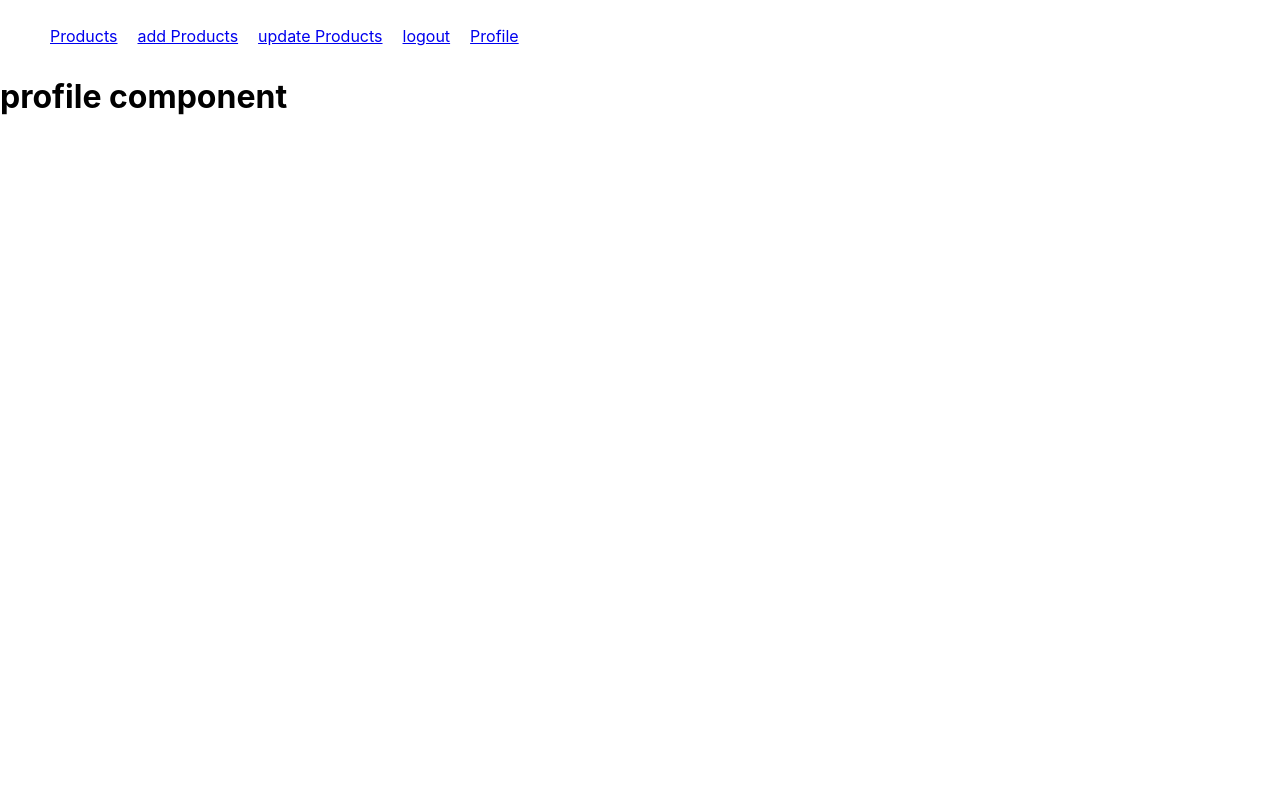
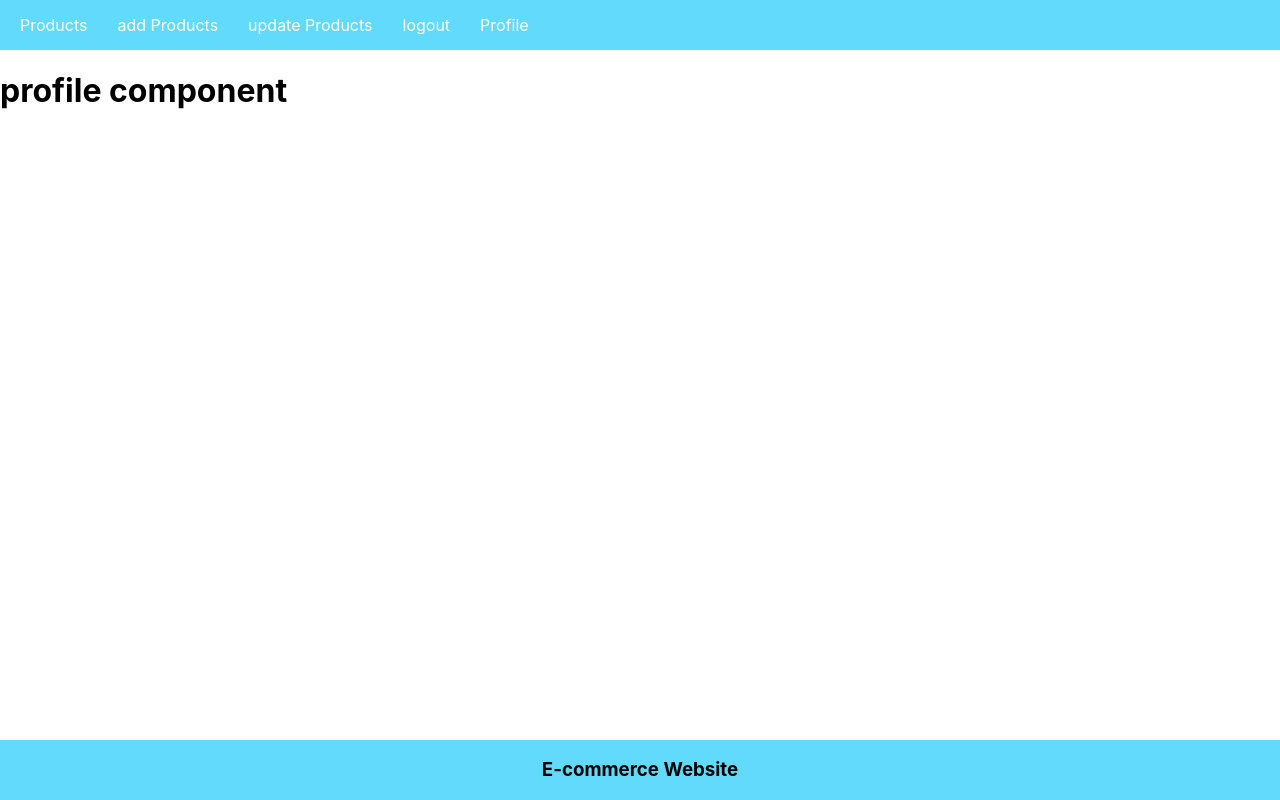
Before and after one commit to alizazahid11/Mern_project, a React (Create React App) app: page /profile in a window 1280 px wide. Built offline with nearby package versions, Linux system fonts and the light colour scheme.

Commit message:
adding header and footer

```diff
--- a/src/App.css
+++ b/src/App.css
@@ -1,7 +1,23 @@
-
+.nav-ul{
+  padding:5px;
+  margin:0px;
+  background-color: #61dafb;
+}
 .nav-ul li{
   display: inline-block;
   padding:10px;
+}
+.nav-ul li a{
+  color:white;
+  text-decoration: none;
+  padding :5px;
+}
+.footer{
+  position: absolute;
+  bottom: 0;
+  background-color: #61dafb;
+  width: 100%;
+  text-align: center;
 }
 .App-logo {
   height: 40vmin;
--- a/src/App.js
+++ b/src/App.js
@@ -1,6 +1,7 @@
 import { BrowserRouter,Routes,Route} from 'react-router-dom';
 import './App.css';
-import Nav from './components/Navbar'
+import Nav from './components/Navbar';
+import Footer from './components/footer'
 function App() {
   return (
 <>
@@ -18,6 +19,7 @@
 </Routes>
 
 </BrowserRouter>
+<Footer/>
 </div>
 </>
   );
--- /dev/null
+++ b/src/components/footer.js
@@ -0,0 +1,12 @@
+import React from 'react';
+const Footer=()=>{
+    return(
+        <>
+       <div className="footer">
+        <h3>E-commerce Website</h3>
+        </div>
+        </>
+
+    )
+}
+export default Footer;
```
